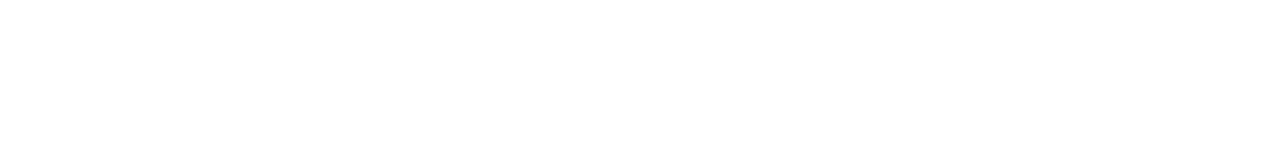
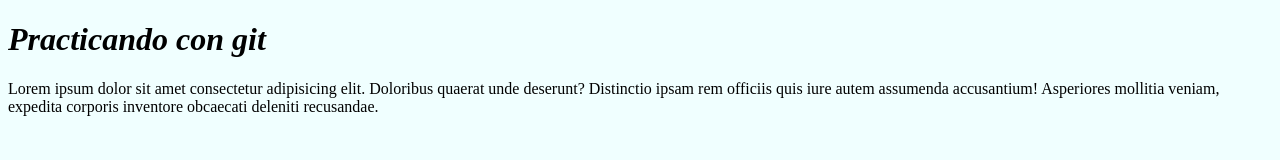
Before and after one commit to GabrielCarrillo93/practica-git, a plain HTML site: page index.html in a window 1280 px wide. Drawn offline with Linux system fonts and the light colour scheme.

Commit message:
agregado css

```diff
--- /dev/null
+++ b/css/styles.css
@@ -0,0 +1,7 @@
+body{
+    background-color: azure;
+}
+
+h1{
+    font-style: italic;
+}
--- a/index.html
+++ b/index.html
@@ -4,9 +4,12 @@
     <meta charset="UTF-8">
     <meta http-equiv="X-UA-Compatible" content="IE=edge">
     <meta name="viewport" content="width=device-width, initial-scale=1.0">
+    <link rel="stylesheet" href="css/styles.css">
     <title>Practica de git</title>
 </head>
 <body>
+    <h1>Practicando con git</h1>
 
+    <p>Lorem ipsum dolor sit amet consectetur adipisicing elit. Doloribus quaerat unde deserunt? Distinctio ipsam rem officiis quis iure autem assumenda accusantium! Asperiores mollitia veniam, expedita corporis inventore obcaecati deleniti recusandae.</p>
 </body>
 </html>
```
